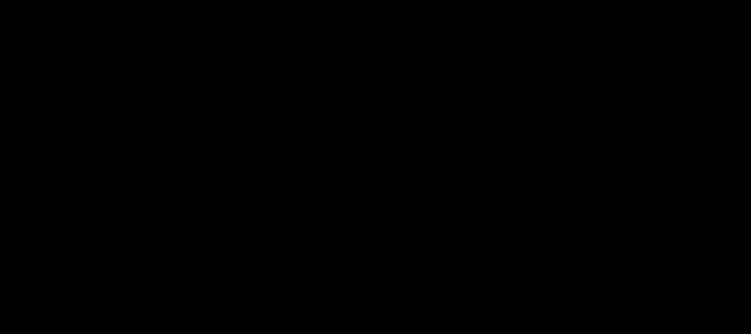
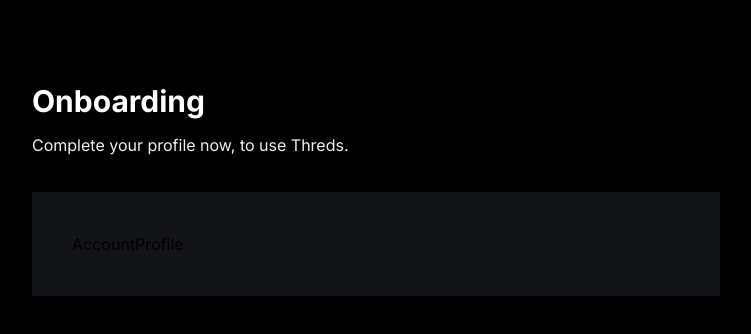
Before and after one commit to gjmooney/threads-clone, a Next.js app: page /onboarding in a window 1280 px wide. Shown: the top 334 px of the page, without its empty margins (264-1015 px from the left). Built offline with nearby package versions, Linux system fonts and the light colour scheme.

Commit message:
Start onboarding page

```diff
--- a/app/(auth)/onboarding/page.tsx
+++ b/app/(auth)/onboarding/page.tsx
@@ -1,9 +1,21 @@
+import AccountProfile from "@/components/forms/AccountProfile";
 import { FC } from "react";
 
 interface pageProps {}
 
 const page: FC<pageProps> = ({}) => {
-  return <div>page</div>;
+  return (
+    <main className="mx-auto flex max-w-3xl flex-col justify-start px-10 py-20">
+      <h1 className="head-text">Onboarding</h1>
+      <p className="mt-3 text-base-regular text-light-2">
+        Complete your profile now, to use Threds.
+      </p>
+
+      <section className="mt-9 bg-dark-2 p-10">
+        <AccountProfile buttonTitle="Continue" />
+      </section>
+    </main>
+  );
 };
 
 export default page;
--- /dev/null
+++ b/components/forms/AccountProfile.tsx
@@ -0,0 +1,21 @@
+"use client";
+
+import { FC } from "react";
+
+interface AccountProfileProps {
+  user?: {
+    id: string;
+    objectId: string;
+    username: string;
+    name: string;
+    bio: string;
+    image: string;
+  };
+  buttonTitle: string;
+}
+
+const AccountProfile: FC<AccountProfileProps> = ({ user, buttonTitle }) => {
+  return <div>AccountProfile</div>;
+};
+
+export default AccountProfile;
```
